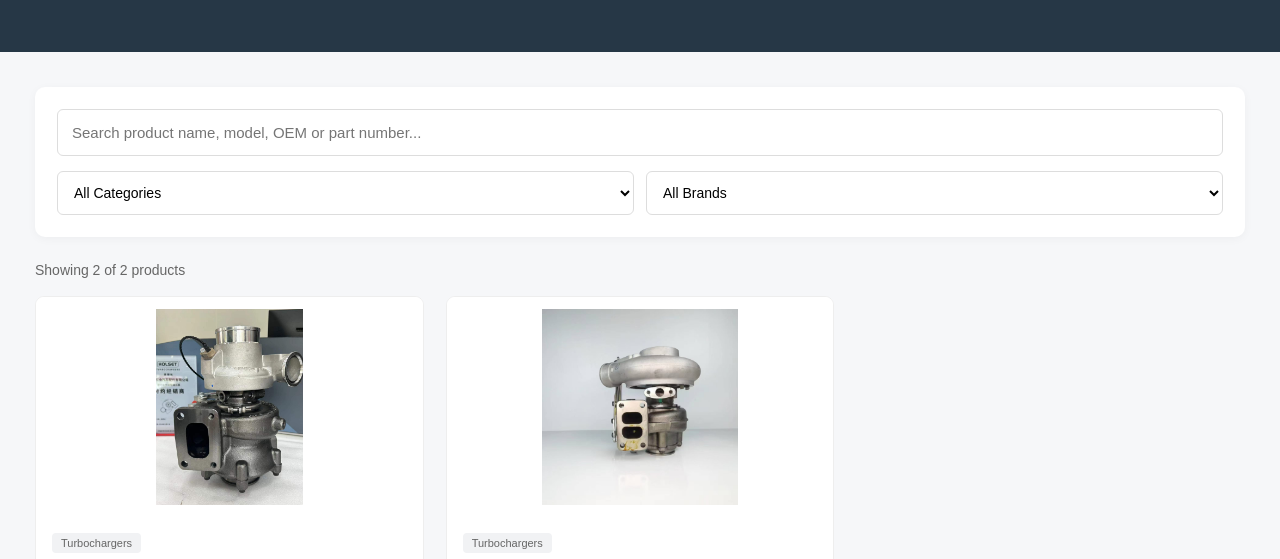
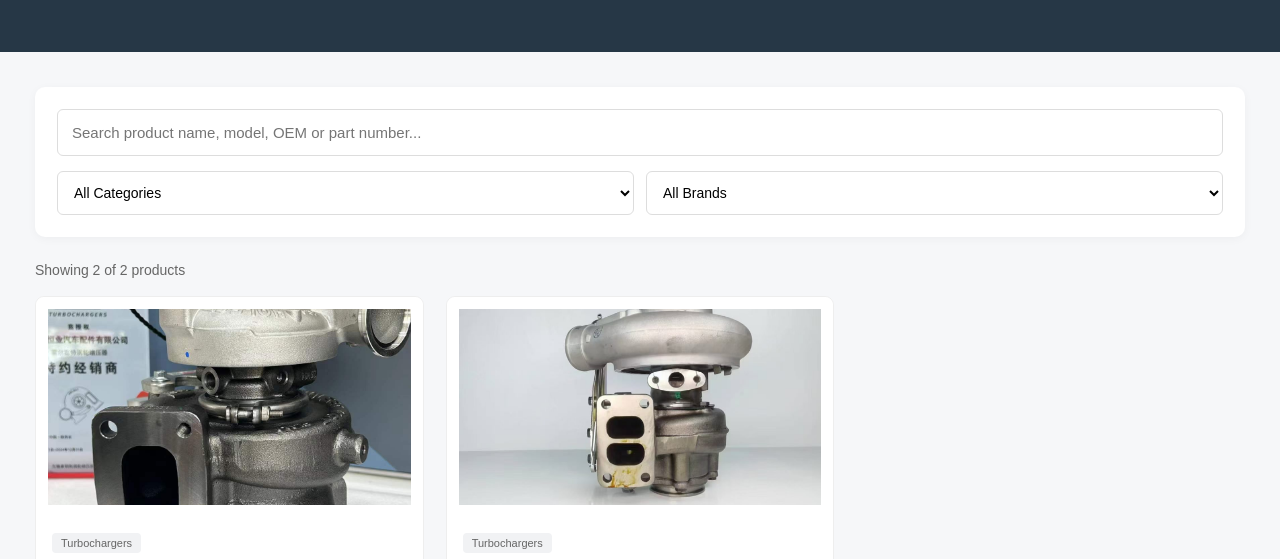
Before and after one commit to xxu248930-a11y/global-turbo-website, a plain HTML site: page all-products.html in a window 1280 px wide. Shown: the part 179-738 px from the top of the page. Drawn offline with Linux system fonts and the light colour scheme.

Commit message:
Refactor image area styles in all-products.html
Updated image area styles for better presentation.

```diff
--- a/all-products.html
+++ b/all-products.html
@@ -134,11 +134,24 @@
       justify-content: center;
     }
 
-    .image-area img {
-      width: 100%;
-      height: 100%;
-      object-fit: contain;
-    }
+
+.image-area {
+  width: 100%;
+  aspect-ratio: 1 / 1;
+  overflow: hidden;
+  background: #ffffff;
+  border-radius: 8px;
+}
+
+.image-area img {
+  width: 100%;
+  height: 100%;
+  object-fit: cover;
+  object-position: center;
+  display: block;
+  image-rendering: auto;
+}
+
 
     .no-image {
       color: #999;
```
